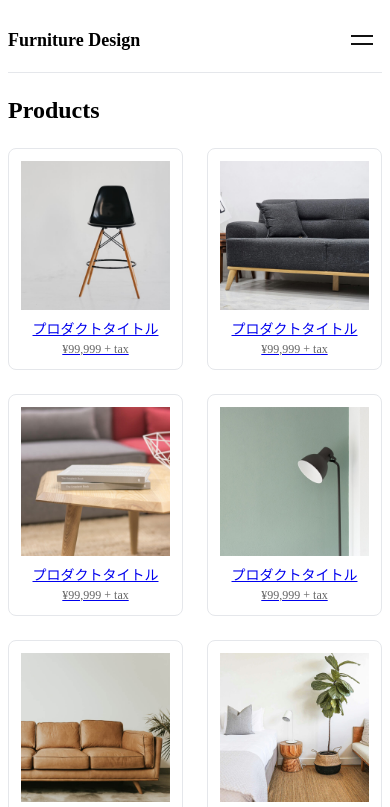
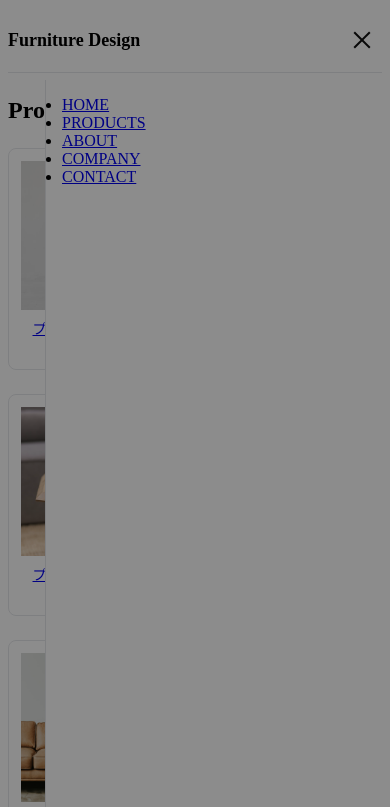
Before and after one commit to yokkesan/Demo-Site01, a plain HTML site: page products.html in a window 390 px wide. Both pictures are taken after a click on the button "メニュー". Shown: the top 807 px of the page. Drawn offline with Linux system fonts and the light colour scheme.

Commit message:
ハンバーガーメニュー追加

```diff
--- a/css/top.css
+++ b/css/top.css
@@ -143,3 +143,91 @@
         grid-template-columns: repeat(2, 1fr);
     }
 }
+
+/* 初期は隠す（教材の「最初は非表示」） */
+#global-menu {
+    opacity: 0;
+    pointer-events: none;
+    transition: opacity .25s ease;
+}
+
+/* headerに.openが付いたら表示（教材の「openで表示」） */
+header.open #global-menu {
+    opacity: 1;
+    pointer-events: auto;
+}
+
+/* スマホ時：メニューを右からスライドで出したい場合（任意。フェードのみなら不要） */
+@media (max-width: 900px) {
+    .site-nav .menu {
+        position: fixed;
+        top: 64px;
+        right: 0;
+        bottom: 0;
+        width: min(80vw, 320px);
+        background: #fff;
+        border-left: 1px solid #e5e7eb;
+        padding: 16px;
+        overflow: auto;
+
+        /* フェードだけで良ければ下2行は削除 */
+        transform: translateX(100%);
+        transition: transform .25s ease, opacity .25s ease;
+    }
+
+    header.open .site-nav .menu {
+        transform: translateX(0);
+    }
+
+    /* 背景マスク */
+    .mask {
+        position: fixed;
+        inset: 0;
+        background: rgba(0, 0, 0, .45);
+        opacity: 0;
+        pointer-events: none;
+        transition: opacity .2s ease;
+    }
+
+    header.open~.mask {
+        /* headerがopenのときだけ効かせる */
+        opacity: 1;
+        pointer-events: auto;
+    }
+
+    /* ボタンを×にする（任意） */
+    .menu-btn {
+        position: relative;
+        width: 40px;
+        height: 40px;
+        border: 0;
+        background: transparent;
+    }
+
+    .menu-btn .bar {
+        position: absolute;
+        left: 9px;
+        right: 9px;
+        height: 2px;
+        background: #111;
+        transition: transform .2s ease, top .2s ease;
+    }
+
+    .menu-btn .bar:first-child {
+        top: 15px;
+    }
+
+    .menu-btn .bar:last-child {
+        top: 23px;
+    }
+
+    header.open .menu-btn .bar:first-child {
+        top: 19px;
+        transform: rotate(45deg);
+    }
+
+    header.open .menu-btn .bar:last-child {
+        top: 19px;
+        transform: rotate(-45deg);
+    }
+}
--- a/index.html
+++ b/index.html
@@ -7,6 +7,8 @@
     <title>Furniture Design</title>
     <link rel="stylesheet" href="css/top.css" />
 </head>
+
+<script src="js/nav.js"></script>
 
 <body class="debug">
     <header class="site-header">
@@ -21,7 +23,11 @@
                     <span class="bar"></span>
                 </button>
                 <ul id="global-menu" class="menu" hidden>
-                    <!-- 後で li を追加します -->
+                    <li><a href="index.html">HOME</a></li>
+                    <li><a href="products.html">PRODUCTS</a></li>
+                    <li><a href="about.html">ABOUT</a></li>
+                    <li><a href="company.html">COMPANY</a></li>
+                    <li><a href="mailto:info@example.com">CONTACT</a></li>
                 </ul>
             </nav>
         </div>
--- /dev/null
+++ b/js/nav.js
@@ -0,0 +1,64 @@
+// js/nav.js
+document.addEventListener("DOMContentLoaded", () => {
+    const header = document.querySelector("header");         // <header>
+    const btn = document.querySelector(".menu-btn");      // 開閉ボタン
+    const menu = document.getElementById("global-menu");   // メニュー本体
+    const mask = document.querySelector(".mask");          // 背景マスク
+
+    if (!header || !btn || !menu || !mask) return;
+
+    // 開く
+    const open = () => {
+        header.classList.add("open");
+        btn.setAttribute("aria-expanded", "true");
+        menu.hidden = false;            // hidden属性を外す
+        lockScroll(true);               // 5) スクロールロック
+    };
+
+    // 閉じる
+    const close = () => {
+        header.classList.remove("open");
+        btn.setAttribute("aria-expanded", "false");
+        menu.hidden = true;             // 再び非表示
+        lockScroll(false);
+        btn.focus();                    // フォーカスを戻す（任意）
+    };
+
+    // トグル
+    const toggle = () => (header.classList.contains("open") ? close() : open());
+
+    // クリック操作
+    btn.addEventListener("click", toggle);
+    mask.addEventListener("click", close);
+    menu.addEventListener("click", (e) => {
+        if (e.target.closest("a")) close(); // メニュー内リンクで閉じる
+    });
+
+    // Escキーで閉じる
+    document.addEventListener("keydown", (e) => {
+        if (e.key === "Escape" && header.classList.contains("open")) {
+            e.preventDefault();
+            close();
+        }
+    });
+
+    // 画面幅が戻ったら状態リセット（PCに戻ったときの取りこぼし防止）
+    const BP = 900;
+    window.addEventListener("resize", () => {
+        if (window.innerWidth > BP && header.classList.contains("open")) {
+            close();
+        }
+    });
+
+    // 5) スクロールロック（開いている間は背景をスクロールさせない）
+    function lockScroll(shouldLock) {
+        if (shouldLock) {
+            const sbw = window.innerWidth - document.documentElement.clientWidth; // スクロールバー幅
+            document.body.style.overflow = "hidden";
+            if (sbw > 0) document.body.style.paddingRight = sbw + "px"; // レイアウトズレ防止
+        } else {
+            document.body.style.overflow = "";
+            document.body.style.paddingRight = "";
+        }
+    }
+});
--- a/products.html
+++ b/products.html
@@ -15,21 +15,22 @@
     <header class="site-header">
         <div class="container header-inner">
             <h1 class="site-title"><a href="index.html">Furniture Design</a></h1>
-            <nav class="site-nav">
-                <button class="menu-btn" aria-label="メニュー">
+            <nav class="site-nav" aria-label="グローバルメニュー">
+                <button class="menu-btn" aria-label="メニュー" aria-expanded="false" aria-controls="global-menu">
                     <span class="bar"></span>
                     <span class="bar"></span>
                 </button>
-                <ul class="menu" hidden>
-                    <li><a href="index.html">Home</a></li>
-                    <li><a href="products.html">Products</a></li>
-                    <li><a href="company.html">Company</a></li>
-                    <li><a href="about.html">About</a></li>
-                    <li><a href="mailto:info@example.com">Contact</a></li>
+                <ul id="global-menu" class="menu" hidden>
+                    <li><a href="index.html">HOME</a></li>
+                    <li><a href="products.html">PRODUCTS</a></li>
+                    <li><a href="about.html">ABOUT</a></li>
+                    <li><a href="company.html">COMPANY</a></li>
+                    <li><a href="mailto:info@example.com">CONTACT</a></li>
                 </ul>
-            </nav>
         </div>
     </header>
+    <!-- 背景マスク（index と同じもの） -->
+<div class="mask" aria-hidden="true"></div>
 
     <main>
         <div class="container">
@@ -119,4 +120,6 @@
 
 </body>
 
+<script src="js/nav.js"></script>
+
 </html>
```
